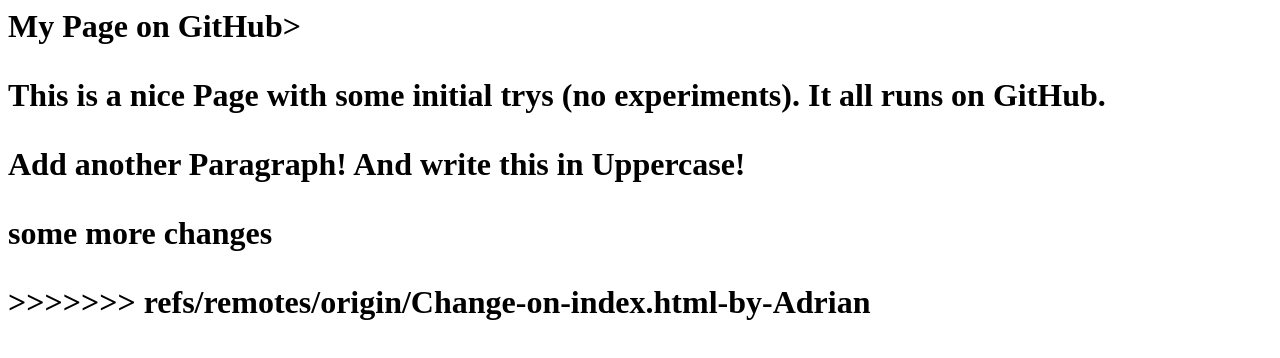
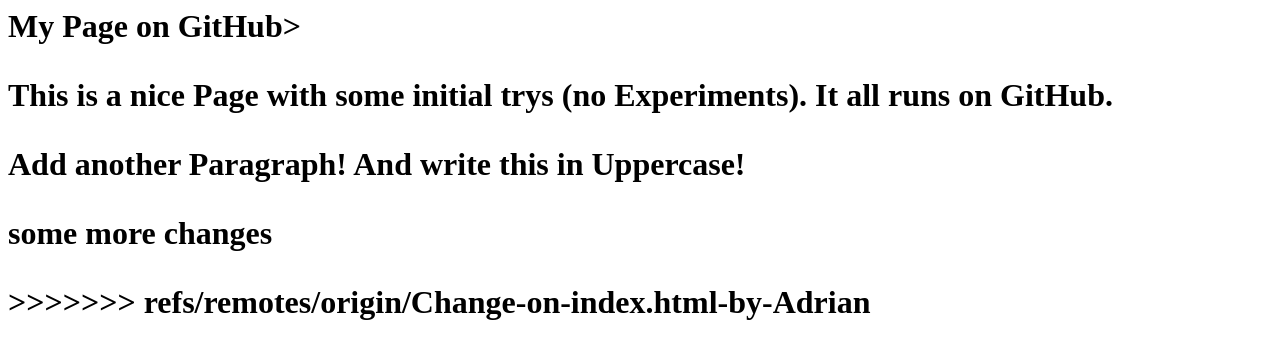
Before and after one commit to AdrianRygiol/hello-world, a plain HTML site: page index.html in a window 1280 px wide. Drawn offline with Linux system fonts and the light colour scheme.

Commit message:
Update index.html

```diff
--- a/index.html
+++ b/index.html
@@ -5,7 +5,7 @@
 </head>
 
 <body>
-<p>This is a nice Page with some initial trys (no experiments). It all runs on GitHub.</p>
+<p>This is a nice Page with some initial trys (no Experiments). It all runs on GitHub.</p>
 <p>Add another Paragraph! And write this in Uppercase!</p>
 <p>some more changes</p>
 >>>>>>> refs/remotes/origin/Change-on-index.html-by-Adrian
```
